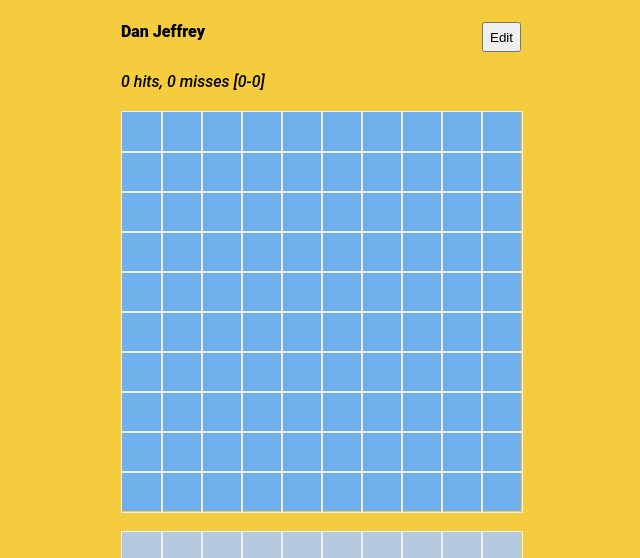
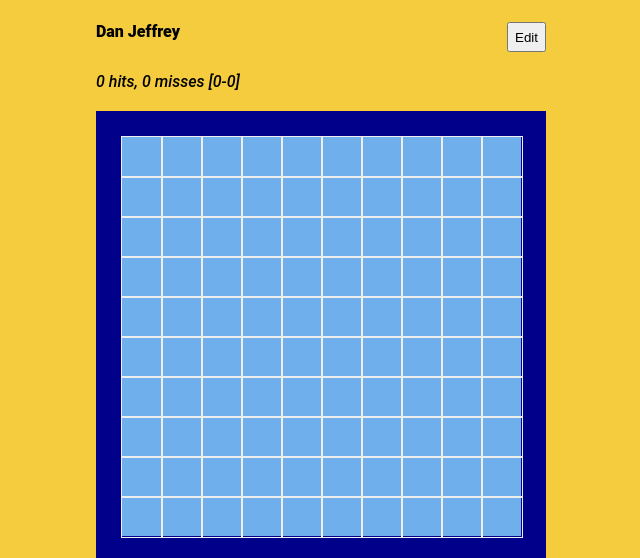
Before and after one commit to danjeffrey/battleship, a website built with webpack: page src/index.html in a window 1280 px wide. Shown: the part 190-748 px from the top of the page, without its empty margins (319-959 px from the left). Built offline with nearby package versions, Linux system fonts and the light colour scheme.

Commit message:
Added div for a colored "case" around the two game boards. It will be blue for one player and red for the other player.

```diff
--- a/src/GameView.js
+++ b/src/GameView.js
@@ -31,12 +31,17 @@ export default class GameView {
     this.#divPlayerStats = this.#renderStats(this.#divGame, player.id);
     this.#divPlayerStats.classList.add("player");
 
+    // <div id="theCase" class="case">
+    let divCase = document.createElement("div");
+    divCase.classList.add("case");
+    this.#divGame.appendChild(divCase);
     this.divBoardOpponent = this.#renderGameBoard(
+      divCase,
       true,
       opponentBoardData,
       opponent.id,
     );
-    this.divBoardPlayer = this.#renderGameBoard(false, myBoardData, player.id);
+    this.divBoardPlayer = this.#renderGameBoard(divCase, false, myBoardData, player.id);
 
     this.#divOpponentStats = this.#renderStats(this.#divGame, opponent.id);
     this.#divOpponentStats.classList.add("opponent");
@@ -85,14 +90,14 @@ export default class GameView {
   }
 
   // id = 2 means the opponent. id = 1 means current player
-  #renderGameBoard(active, gameBoardData, id) {
+  #renderGameBoard(divParent, active, gameBoardData, id) {
     let divGameBoard = document.createElement("div");
     divGameBoard.id = "gameBoard" + id;
     divGameBoard.classList.add("gameBoard");
     if (active) {
       divGameBoard.classList.add("active");
     }
-    this.#divGame.appendChild(divGameBoard);
+    divParent.appendChild(divGameBoard);
     this.#renderCells(divGameBoard, gameBoardData);
     return divGameBoard;
   }
@@ -104,6 +109,9 @@ export default class GameView {
     const missSet = new Set(boardData.misses.map((h) => `${h.row},${h.col}`));
     boardData.rows.forEach(function (row) {
       boardData.cols.forEach(function (col) {
+
+        // TODO: Show ship cells for player's board.
+
         const cell = document.createElement("div");
         divGameBoard.appendChild(cell);
         cell.id = "cell[" + row + "][" + col + "]";
--- a/src/styles.css
+++ b/src/styles.css
@@ -41,6 +41,7 @@ body {
   width: 400px;
   height: 400px;
   display: grid;
+  margin: 25px;
   grid-template-columns: repeat(10, 40px);
   grid-template-rows: repeat(10, 40px);
 }
@@ -105,3 +106,12 @@ body {
 button {
   height: 30px;
 }
+
+.case {
+  background-color: darkblue;
+}
+
+.case.player2 {
+  padding: 10px;
+  background-color: darkred;
+}
```
Also changed, not shown: src/index.html (+1 -19 lines), README.md.
